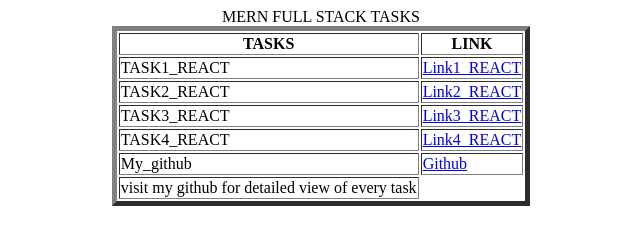
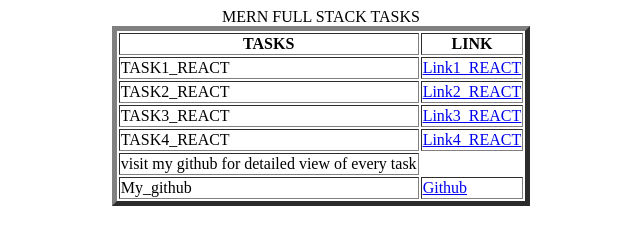
Before and after one commit to srujanapple/react_task-s_LINKS, a plain HTML site: page index.html in a window 1280 px wide. Shown: the whole page, without its empty margins (319-959 px from the left). Drawn offline with Linux system fonts and the light colour scheme.

Commit message:
Update index.html

```diff
--- a/index.html
+++ b/index.html
@@ -26,14 +26,18 @@
             <td>TASK4_REACT</td>
             <td><a href="https://react-task4-main.vercel.app/">Link4_REACT</a></td>
         </tr>
+        <tr>
+            <td>visit my github for detailed view of every task</td>
+<!--             <td><a href="task6BS.html">Link6_BS</a></td> -->
+        </tr>
          <tr>
             <td>My_github</td>
             <td><a href="https://github.com/srujanapple?tab=repositories">Github</a></td>
         </tr>
-        <tr>
+<!--         <tr>
             <td>visit my github for detailed view of every task</td>
-<!--             <td><a href="task6BS.html">Link6_BS</a></td> -->
-        </tr>
+            <td><a href="task6BS.html">Link6_BS</a></td>
+        </tr>  -->
     </table>
 </body>
 </html>
```
